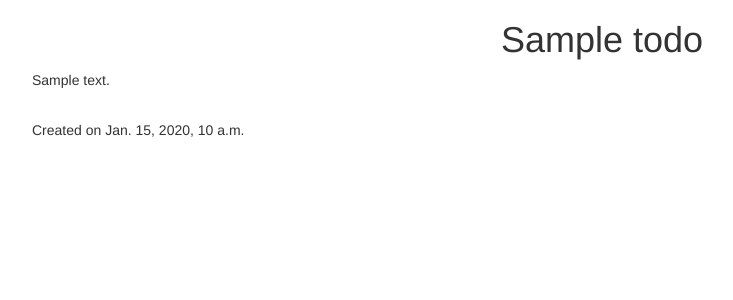
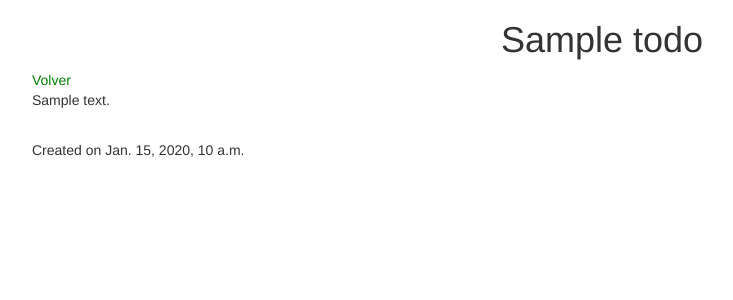
Before and after one commit to AleSkywaker/TodoList-Python-Django, a Django app: page /todos/details/1/ in a window 1280 px wide. Shown: the top 300 px of the page, without its empty margins (38-771 px from the left). Run offline with Django 3.2, Linux system fonts and the light colour scheme; tables that the repository leaves empty hold one stand-in row (values such as "Sample post"); some libraries are stand-ins or nearby versions.

Commit message:
mas actualizaciones

```diff
--- /dev/null
+++ b/todos/static/css/style.css
@@ -0,0 +1,3 @@
+a {
+    color:green;
+}
--- a/todos/templates/details.html
+++ b/todos/templates/details.html
@@ -3,6 +3,7 @@
 
     <div class="container">
     <h1 class="text-center">{{tarea.title}}</h1>
+    <a href="/todos">Volver</a>
     <p>{{tarea.text}}</p>
     <br>
     Created on {{tarea.created_at}}
--- a/todos/templates/partials/header.html
+++ b/todos/templates/partials/header.html
@@ -2,9 +2,11 @@
 <html lang="en">
 <head>
     <meta charset="UTF-8">
+    {% load static %}
     <meta name="viewport" content="width=device-width, initial-scale=1.0">
     <meta http-equiv="X-UA-Compatible" content="ie=edge">
     <link href="https://maxcdn.bootstrapcdn.com/bootstrap/3.3.7/css/bootstrap.min.css" rel="stylesheet" integrity="sha384-BVYiiSIFeK1dGmJRAkycuHAHRg32OmUcww7on3RYdg4Va+PmSTsz/K68vbdEjh4u" crossorigin="anonymous">
+    <link rel="stylesheet" href="{% static 'css/style.css' %}">
 
     <title>Lista de tareas con Python-Django</title>
 </head>
```
